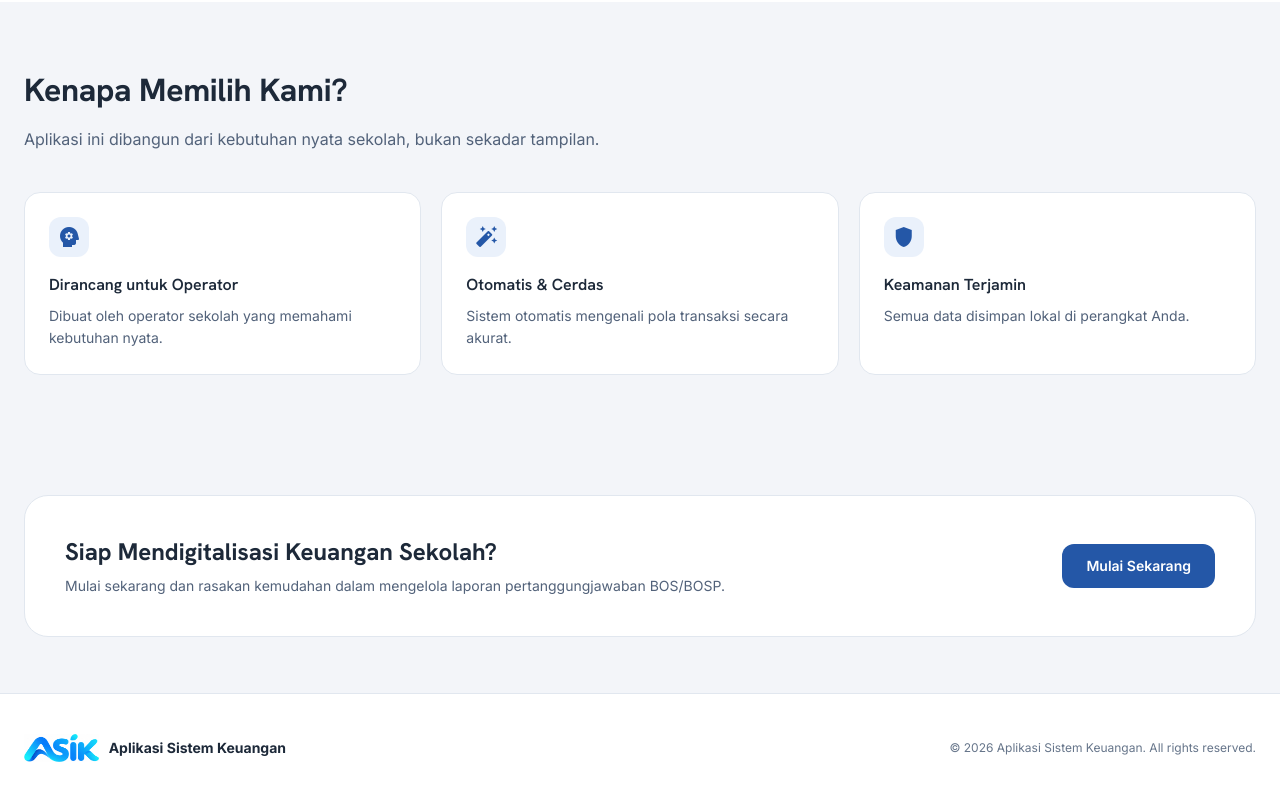
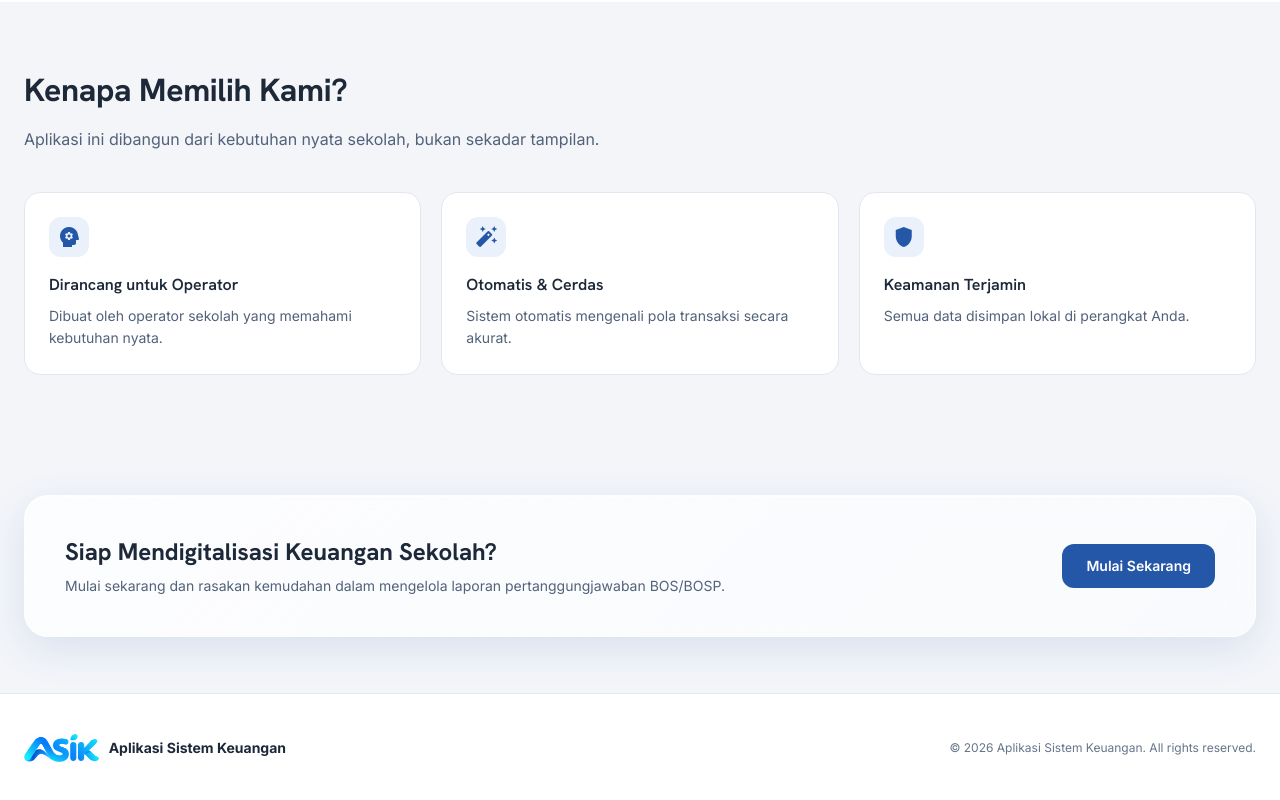
Before and after one commit to susantosanto/administrasi-spj-bos, a React (Vite) app in the folder spj-frontend/: page / in a window 1280 px wide. Shown: the part 1591-2391 px from the top of the page. Built offline with nearby package versions, Linux system fonts and the light colour scheme; no server answers.

Commit message:
feat(ui): apply glassmodern style to landing CTA card

```diff
--- a/spj-frontend/src/pages/LandingPage.jsx
+++ b/spj-frontend/src/pages/LandingPage.jsx
@@ -580,7 +580,17 @@ backgroundColor: scrolled
           <div className="max-w-[1280px] mx-auto px-6">
             <div
               className="rounded-2xl border p-8 lg:p-10 flex flex-col lg:flex-row items-center justify-between gap-6"
-              style={{ borderColor: P.border, backgroundColor: P.surface }}
+              style={{
+                borderColor: isDark ? "rgba(255,255,255,0.18)" : "rgba(255,255,255,0.65)",
+                background: isDark
+                  ? "linear-gradient(135deg, rgba(30,41,59,0.62), rgba(15,23,42,0.45))"
+                  : "linear-gradient(135deg, rgba(255,255,255,0.78), rgba(255,255,255,0.52))",
+                backdropFilter: "blur(18px) saturate(1.5)",
+                WebkitBackdropFilter: "blur(18px) saturate(1.5)",
+                boxShadow: isDark
+                  ? "0 12px 40px rgba(0,0,0,0.35), inset 0 1px 0 rgba(255,255,255,0.10)"
+                  : "0 12px 40px rgba(36,87,167,0.12), inset 0 1px 0 rgba(255,255,255,0.65)",
+              }}
             >
               <div>
                 <h2 className="text-xl lg:text-2xl font-bold mb-2" style={{ color: P.heading }}>
```
